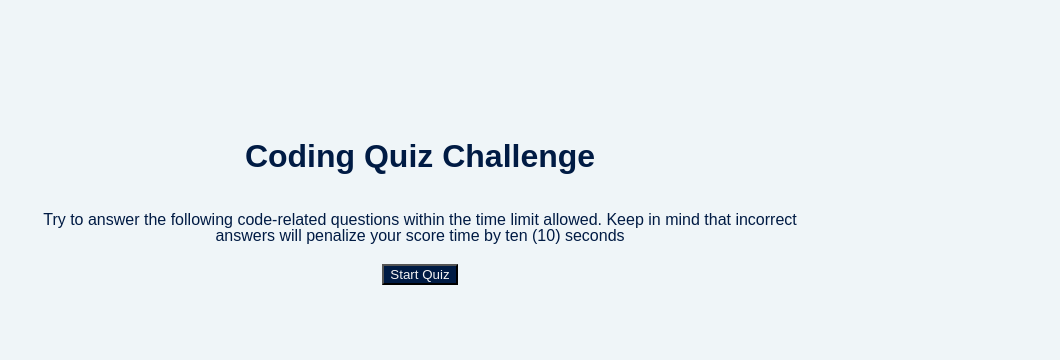
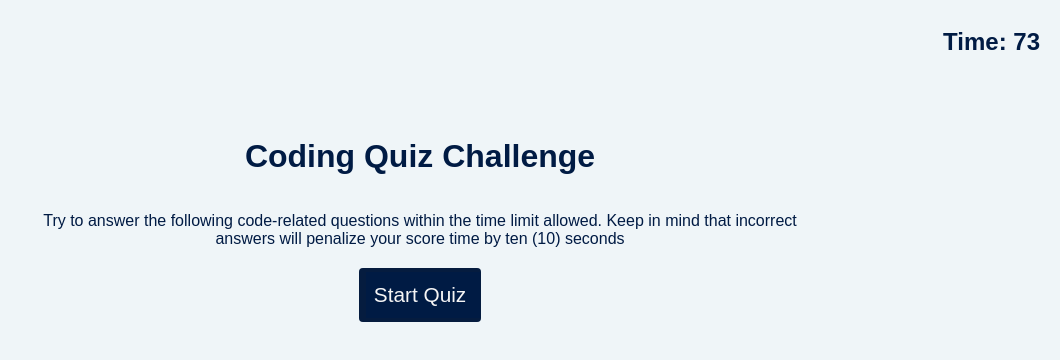
Before and after one commit to e-giftz/code-quiz-app, a plain HTML site: page index.html in a window 1280 px wide. Both pictures are taken after a click on the button "Start Quiz". Shown: the whole page, without its empty margins (220-1280 px from the left). Drawn offline with Linux system fonts and the light colour scheme.

Commit message:
Add method to set timer

```diff
--- a/assets/css/style.css
+++ b/assets/css/style.css
@@ -28,8 +28,27 @@ h1 {
     font-weight: bold;
 }
 
+h2 {
+    position: absolute;
+    top: -10px;
+    right: 20px;
+    margin: 40px auto;
+    font-size: 1.5em;
+    font-weight: bold;
+}
+
+p {
+    line-height:normal;
+}
+
 #start {
     background-color: #001b44;
     color: whitesmoke;
     margin: 20px  auto;
+    border-radius: 4px;
+    border-style: none;
+    box-shadow: rgba(34,36,38,.15) 3px 0 0 4px inset;
+    cursor: pointer;
+    font-size: 1.3em;
+    padding: 15px;
   }
--- a/assets/js/script.js
+++ b/assets/js/script.js
@@ -0,0 +1,42 @@
+//var body = document.body;
+var startButton = document.querySelector("#start");
+var timerEl = document.getElementById("timerCountdown");
+var timeLeft = localStorage.getItem("timeLeft");
+
+//timerEl.setAttribute("style", "padding:0px; margin-right: 50px;");
+// Insert function that counts timer
+// Insert function that presents the  questions
+
+startButton.addEventListener("click", function() {
+    timerCountdown();
+
+});
+
+// Timer that counts down from 75
+function timerCountdown() {
+    timeLeft = 75;
+
+    // Method to call timer function
+    var timeInterval = setInterval(function () {
+
+        // As long as the `timeLeft` is equal 75
+        if (timeLeft === 75) {
+
+          // Set the `textContent` of `timerEl` to show the remaining seconds
+          timerEl.textContent = timeLeft;
+          timeLeft--;
+          localStorage.setItem("timeLeft", timeLeft);
+        }
+        else if (timeLeft > 0) {
+            timeLeft--;
+            timerEl.textContent = timeLeft;
+            localStorage.setItem("timeLeft", timeLeft);
+        }
+        else {
+
+            // Use `clearInterval()` to stop the timer
+            clearInterval(timeLeft);
+            localStorage.setItem("timeLeft", timeLeft);
+        }
+    }, 1000);
+}
--- a/index.html
+++ b/index.html
@@ -9,11 +9,15 @@
     <title>Code Quiz</title>
 </head>
 <body>
+
     <div class="container">
         <h1>Coding Quiz Challenge</h1>
+        <h2>Time: <span id="timerCountdown">0</span></h2>
         <p> Try to answer the following code-related questions within the time limit allowed. Keep in mind that incorrect answers will penalize your score time by ten (10) seconds</p>
         <button id="start">Start Quiz</button>
     </div>
+
+
     <script src="./assets/js/script.js"></script>
 </body>
 </html>
```
